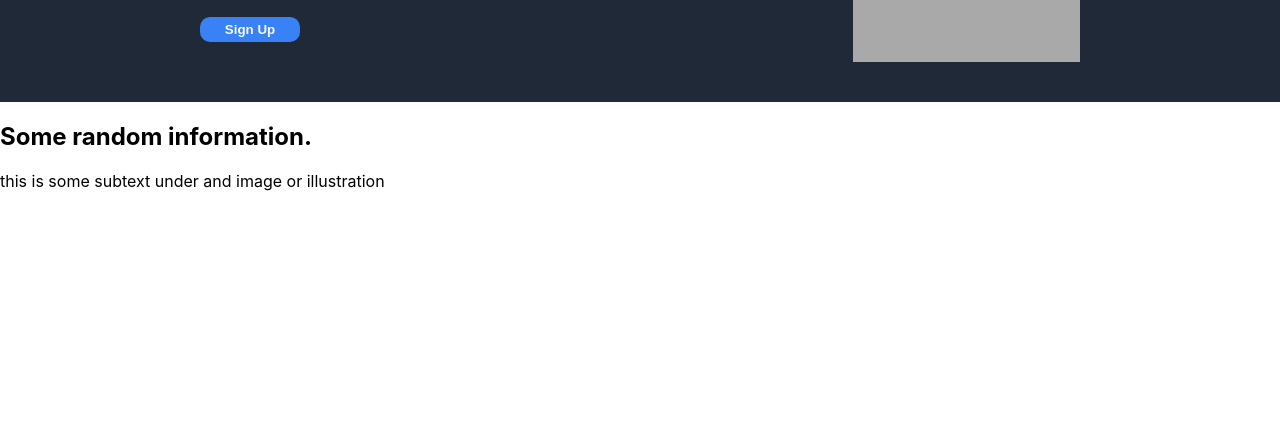
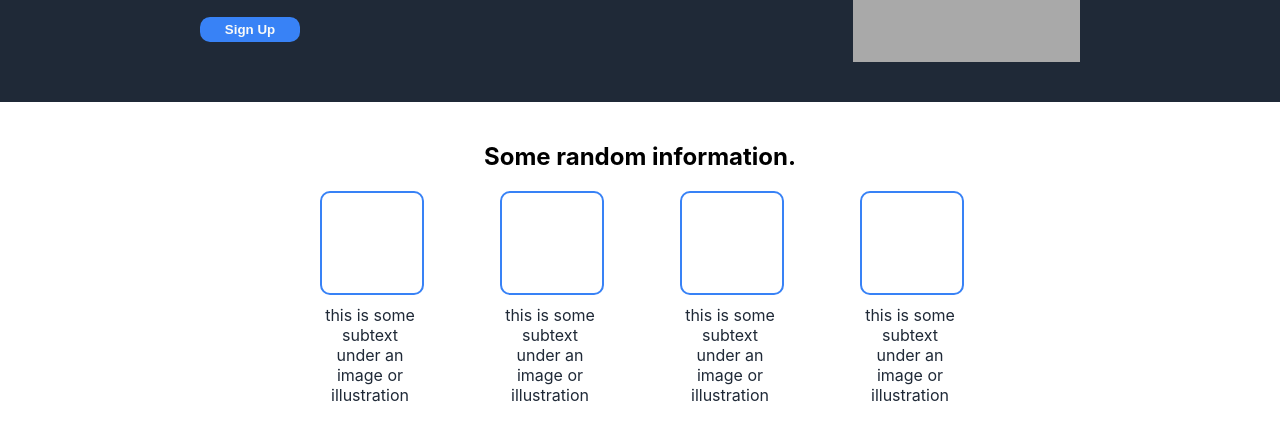
Before and after one commit to hoarus/odin-landing-page, a plain HTML site: page index.html in a window 1280 px wide. Shown: the part 236-676 px from the top of the page. Drawn offline with Linux system fonts and the light colour scheme.

Commit message:
Added main content

```diff
--- a/index.html
+++ b/index.html
@@ -33,7 +33,19 @@
             <div class="centre-images">
                 <div class="container">
                     <div class="image"></div>
-                    <div class="image-subtext">this is some subtext under and image or illustration</div>
+                    <div class="image-subtext">this is some subtext under an image or illustration</div>
+                </div>
+                <div class="container">
+                    <div class="image"></div>
+                    <div class="image-subtext">this is some subtext under an image or illustration</div>
+                </div>
+                <div class="container">
+                    <div class="image"></div>
+                    <div class="image-subtext">this is some subtext under an image or illustration</div>
+                </div>
+                <div class="container">
+                    <div class="image"></div>
+                    <div class="image-subtext">this is some subtext under an image or illustration</div>
                 </div>
             </div>
         </div>
--- a/style.css
+++ b/style.css
@@ -67,3 +67,31 @@ button{
     padding: 5px;
     border-radius:10px;
 }
+
+.content{
+    display: flex;
+    flex-direction: column;
+    align-items: center;
+    margin: 20px 200px;
+}
+
+.centre-images{
+    display: flex;
+    gap: 80px;
+}
+
+.container{
+    width: 100px;
+    text-align: center;
+    color:#1f2937;
+    display: flex;
+    flex-direction: column;
+    gap: 10px;
+}
+
+.image{
+    height: 100px;
+    width: 100px;
+    border: solid 2px #3882f6;
+    border-radius: 10px;
+}
```
